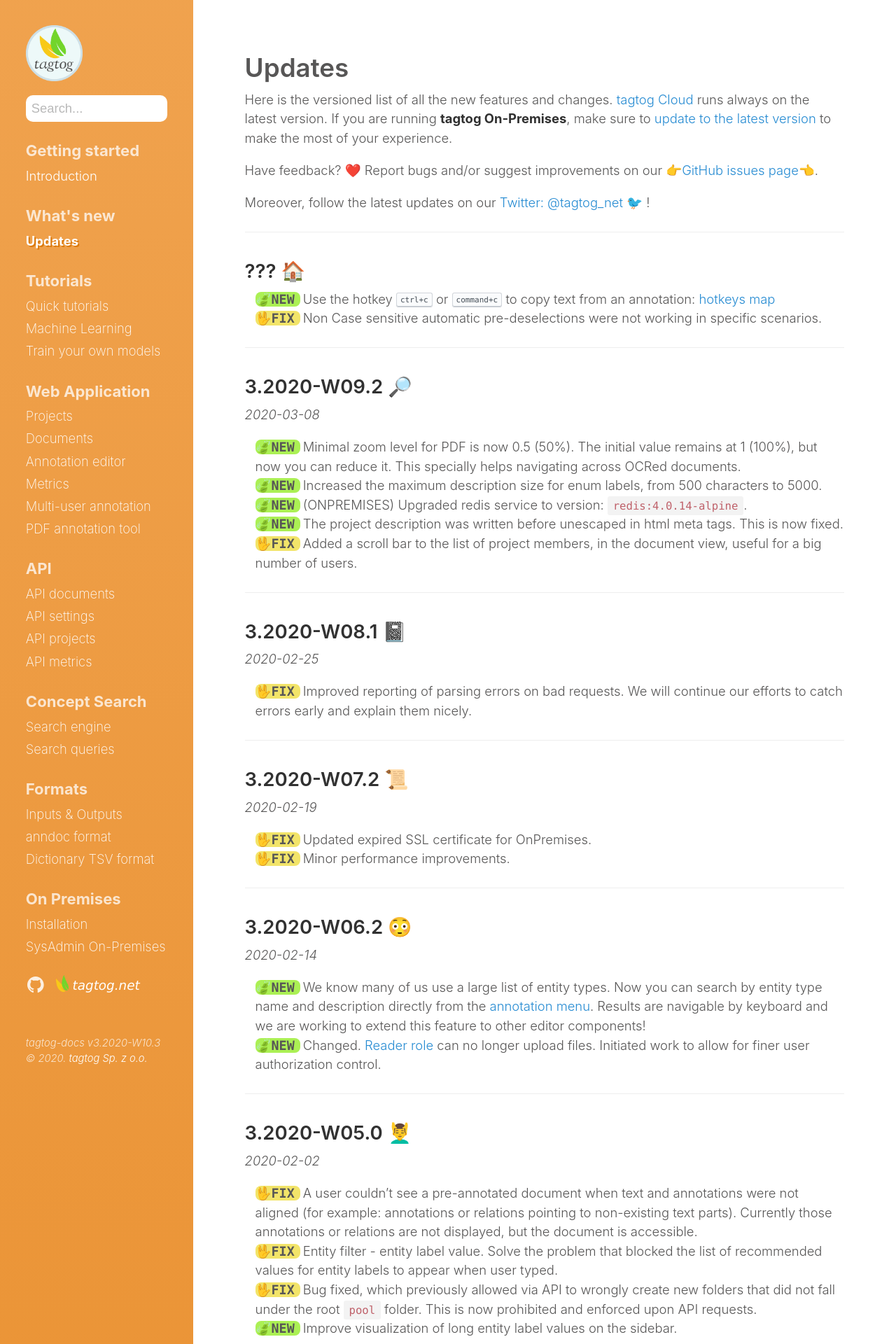
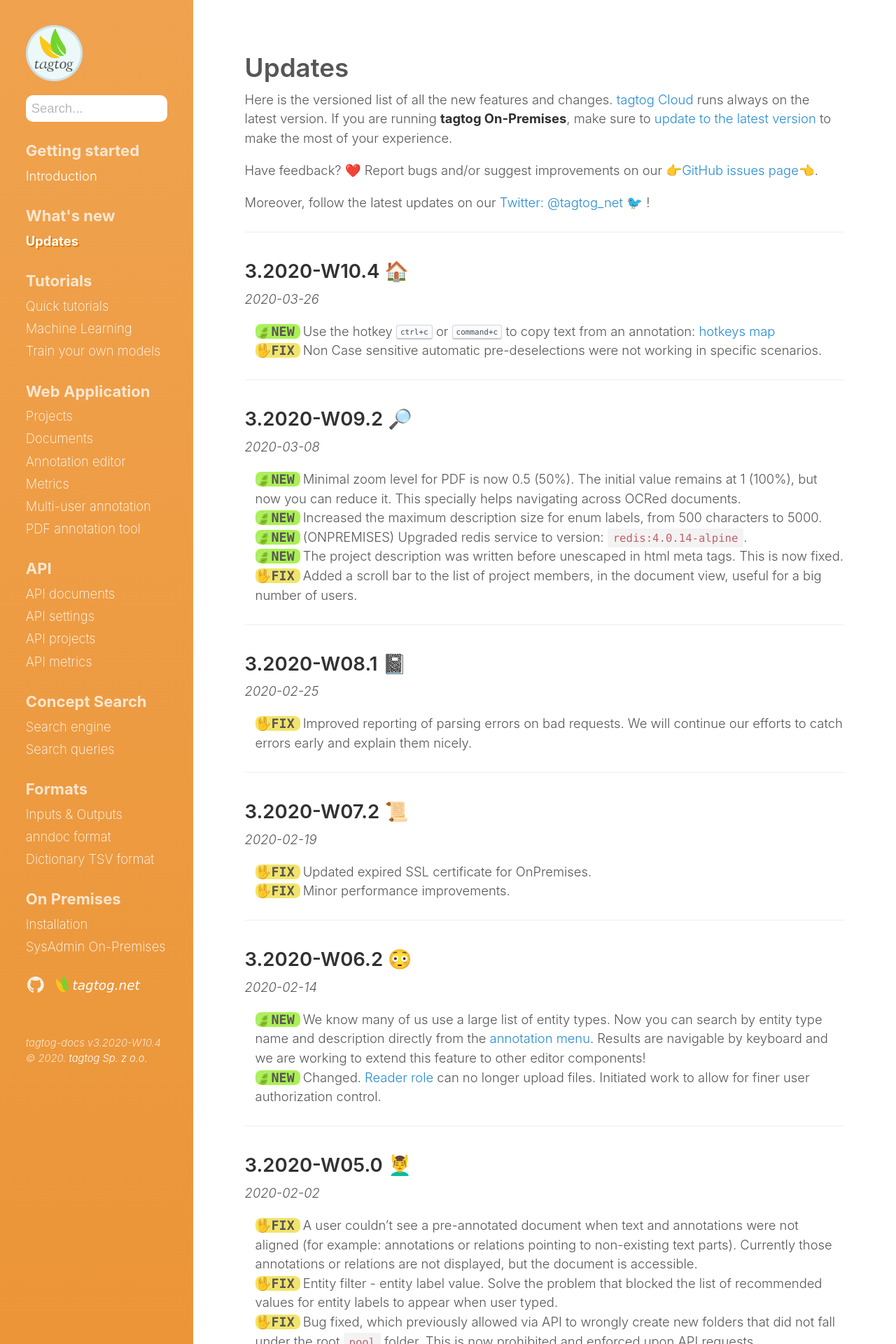
Before and after one commit to tagtogorg/tagtog-doc, a Jekyll site: the page built from updates.md, in a window 1280 px wide. Shown: the top 1920 px of the page at 70% size. Built offline with Jekyll 4.4.1, drawn with Linux system fonts in a browser that asks for light colours; nearby versions of some CDN libraries; emoji names are drawn with the system emoji font.

Commit message:
Bump version: 3.2020-W10.4 🏠

```diff
--- a/_config.yml
+++ b/_config.yml
@@ -71,7 +71,7 @@ plugins:
   - jemoji
 
 # Custom vars
-version: 3.2020-W10.3
+version: 3.2020-W10.4
 sidebar_home_link: true
 search_page: false
 # sidebar_blog_link:  '/blog'   # By default, your home page is your blog
--- a/updates.md
+++ b/updates.md
@@ -14,7 +14,8 @@ Moreover, follow the latest updates on our [Twitter: @tagtog_net 🐦](https://t
 
 ---
 
-## ??? 🏠
+## 3.2020-W10.4 🏠
+_2020-03-26_
 
 <ul class="updates">
   <li class="new"><span markdown="1">Use the hotkey <kbd>ctrl+c</kbd> or <kbd>command+c</kbd> to copy text from an annotation: [hotkeys map](webeditor.html#hotkeys-map)</span></li>
```
Also changed, not shown: 1 other file.
